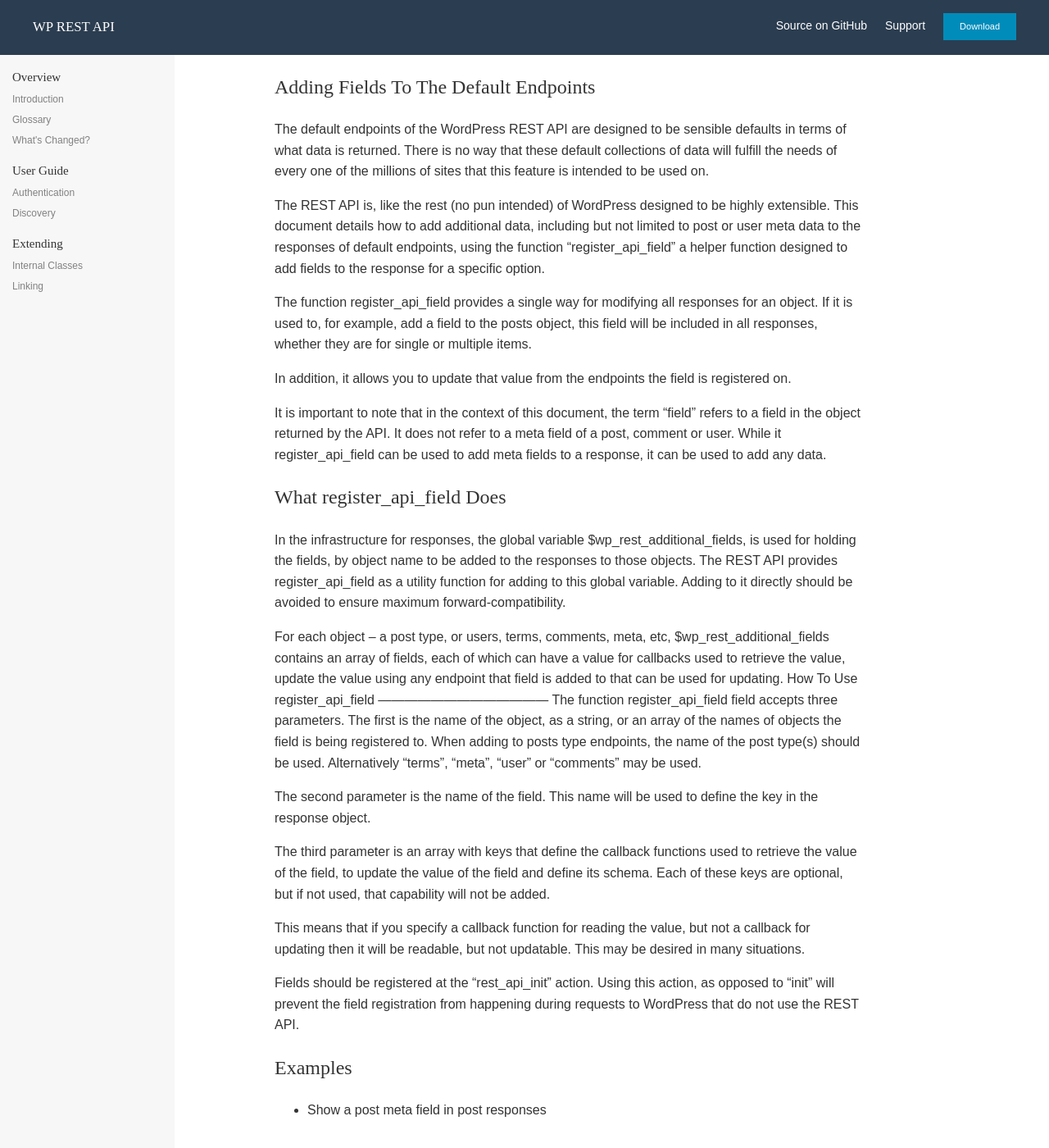
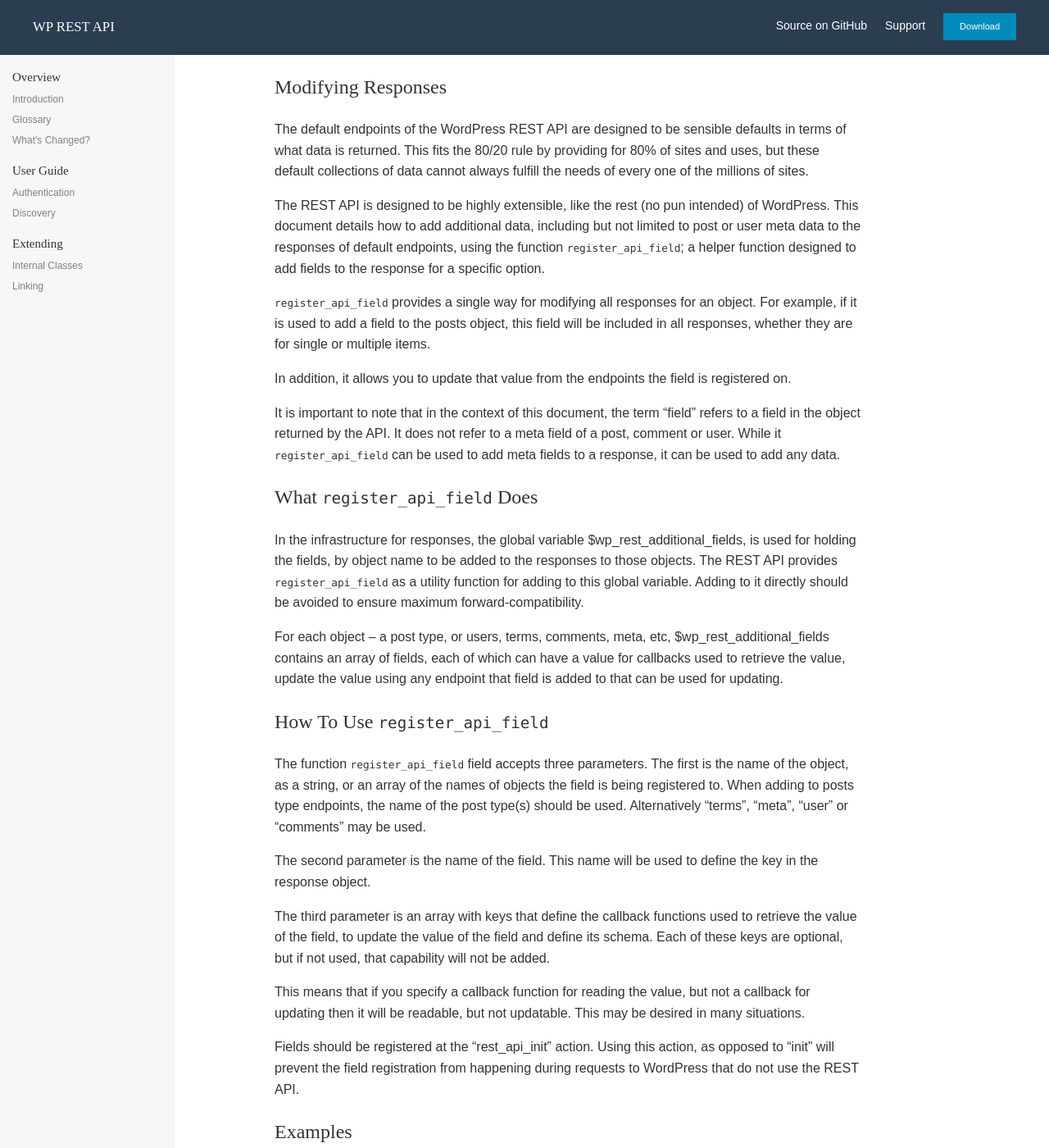
Before and after one commit to WP-API/docs-v2, a Jekyll site: the page built from extending/modifying/index.md, in a window 1280 px wide and 1400 px high. Shown: the whole window at 82% size. Built offline with Jekyll 4.4.1, drawn with Linux system fonts in a browser that asks for light colours; Markdown is read by kramdown in place of the engine named in the settings; some of the changed text lies outside the part shown.

Commit message:
Fix formatting in modifying

````diff
--- a/extending/modifying/index.md
+++ b/extending/modifying/index.md
@@ -1,24 +1,29 @@
 ---
-title: Adding Fields To The Default Endpoints
+title: Modifying Responses
 ---
-The default endpoints of the WordPress REST API are designed to be sensible defaults in terms of what data is returned. There is no way that these default collections of data will fulfill the needs of every one of the millions of sites that this feature is intended to be used on.
+The default endpoints of the WordPress REST API are designed to be sensible defaults in terms of what data is returned. This fits the 80/20 rule by providing for 80% of sites and uses, but these default collections of data cannot always fulfill the needs of every one of the millions of sites.
 
-The REST API is, like the rest (no pun intended) of WordPress designed to be highly extensible. This document details how to add additional data, including but not limited to post or user meta data to the responses of default endpoints, using the function "register_api_field" a helper function designed to add fields to the response for a specific option.
+The REST API is designed to be highly extensible, like the rest (no pun intended) of WordPress. This document details how to add additional data, including but not limited to post or user meta data to the responses of default endpoints, using the function `register_api_field`; a helper function designed to add fields to the response for a specific option.
 
-The function register_api_field provides a single way for modifying all responses for an object. If it is used to, for example, add a field to the posts object, this field will be included in all responses, whether they are for single or multiple items.
+`register_api_field` provides a single way for modifying all responses for an object. For example, if it is used to add a field to the posts object, this field will be included in all responses, whether they are for single or multiple items.
 
 In addition, it allows you to update that value from the endpoints the field is registered on.
 
-It is important to note that in the context of this document, the term "field" refers to a field in the object returned by the API. It does not refer to a meta field of a post, comment or user. While it register_api_field can be used to add meta fields to a response, it can be used to add any data.
+It is important to note that in the context of this document, the term "field" refers to a field in the object returned by the API. It does not refer to a meta field of a post, comment or user. While it `register_api_field` can be used to add meta fields to a response, it can be used to add any data.
 
-What register_api_field Does
--------------------------------------
-In the infrastructure for responses, the global variable $wp_rest_additional_fields, is used for holding the fields, by object name to be added to the responses to those objects. The REST API provides register_api_field as a utility function for adding to this global variable. Adding to it directly should be avoided to ensure maximum forward-compatibility.
+
+What `register_api_field` Does
+------------------------------
+
+In the infrastructure for responses, the global variable $wp_rest_additional_fields, is used for holding the fields, by object name to be added to the responses to those objects. The REST API provides `register_api_field` as a utility function for adding to this global variable. Adding to it directly should be avoided to ensure maximum forward-compatibility.
 
 For each object -- a post type, or users, terms, comments, meta, etc, $wp_rest_additional_fields contains an array of fields, each of which can have a value for callbacks used to retrieve the value, update the value using any endpoint that field is added to that can be used for updating.
-How To Use register_api_field
----------------------------------------
-The function register_api_field field accepts three parameters. The first is the name of the object, as a string, or an array of the names of objects the field is being registered to. When adding to posts type endpoints, the name of the post type(s) should be used. Alternatively "terms", "meta", "user" or "comments" may be used.
+
+
+How To Use `register_api_field`
+-------------------------------
+
+The function `register_api_field` field accepts three parameters. The first is the name of the object, as a string, or an array of the names of objects the field is being registered to. When adding to posts type endpoints, the name of the post type(s) should be used. Alternatively "terms", "meta", "user" or "comments" may be used.
 
 The second parameter is the name of the field. This name will be used to define the key in the response object.
 
@@ -28,10 +33,11 @@ This means that if you specify a callback function for reading the value, but no
 
 Fields should be registered at the "rest_api_init" action. Using this action, as opposed to "init" will prevent the field registration from happening during requests to WordPress that do not use the REST API.
 
+
 Examples
--------------
+--------
 
-* Show a post meta field in post responses
+### Show a post meta field in post responses
 
 ```php
   add_action( 'rest_api_init', 'slug_register_starship' );
@@ -62,7 +68,7 @@ Examples
 ```
 This example illustrates adding the post meta field "starship" to the response for posts. Not that the field name corresponds to the post meta field name to simplify the code. It does not have to.
 
-* Read and write a post meta field in post responses
+### Read and write a post meta field in post responses
 ```php
   /**
    * Add the field "spaceship" to REST API responses for posts read and write
@@ -116,7 +122,7 @@ This example illustrates adding the post meta field "starship" to the response f
 ```
 This example shows how to allow reading and writing of a post meta field. This will allow the spaceship field to be updated via a POST request to `wp-json/wp/v2/posts/<post-id>` or created along with a post via a POST request to ``wp-json/wp/v2/posts/`
 
-* Return an arbitrary function
+### Return an arbitrary function
 ```php
   /**
    * Use arbitrary functions to add a field
@@ -134,4 +140,4 @@ This example shows how to allow reading and writing of a post meta field. This w
   }
 
 ```
-In the previous examples, helper functions were used to align the arguments passed by the API to get_post_meta and update_post_meta. In this example, an arbitrary function is called, which presumably accepts arguments in a compatible fashion.
+In the previous examples, helper functions were used to align the arguments passed by the API to `get_post_meta` and `update_post_meta`. In this example, an arbitrary function is called, which presumably accepts arguments in a compatible fashion.
````
